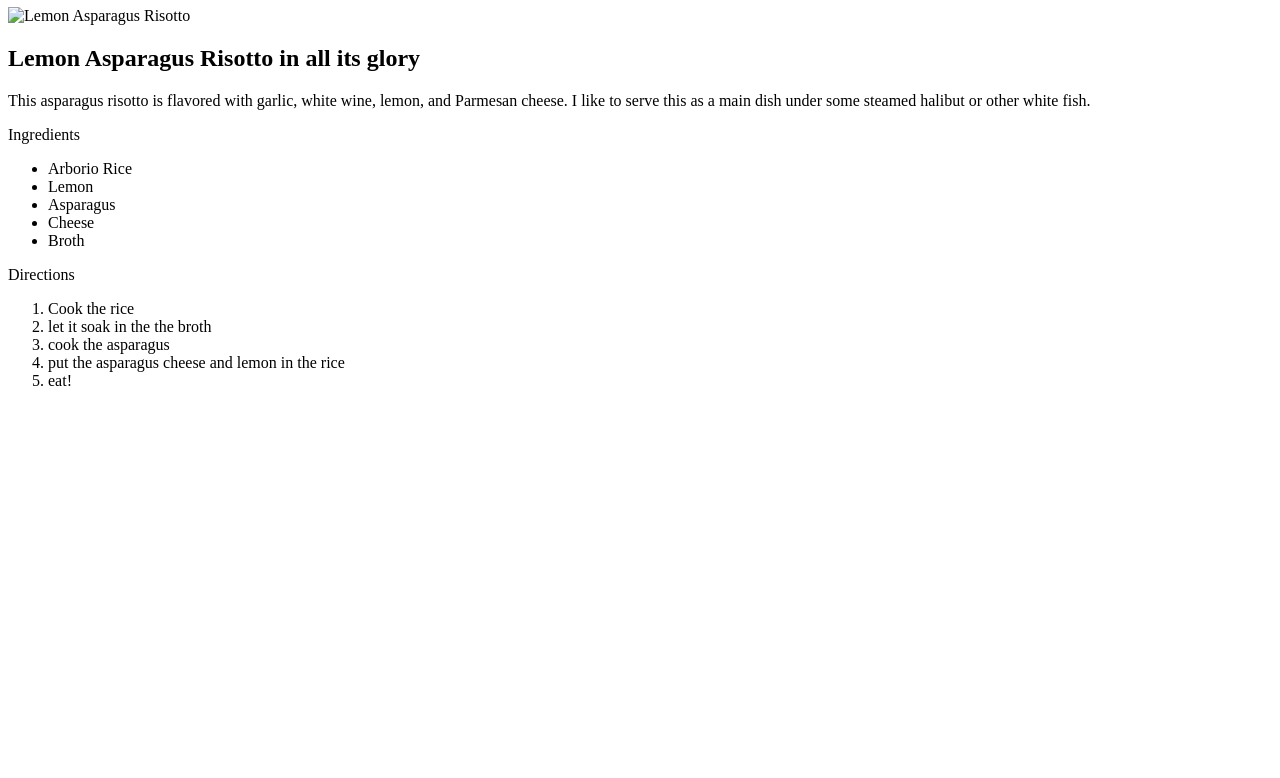
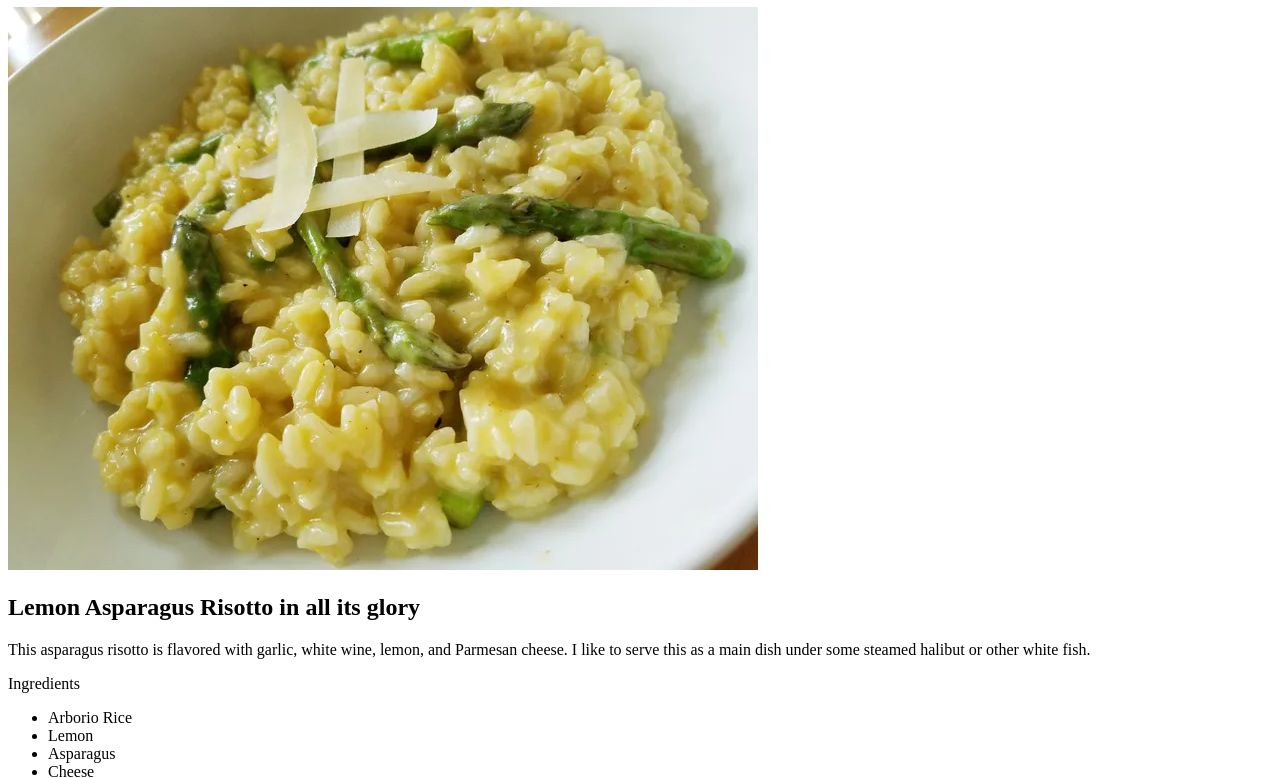
Before and after one commit to achapin078/odin-recipes, a plain HTML site: page recipes/risotto.html in a window 1280 px wide. Shown: the part 73-851 px from the top of the page. Before the commit the page ends 800 px from the top, so only its background shows below. Drawn offline with Linux system fonts and the light colour scheme.

Commit message:
corrected issue for risotto image

```diff
--- a/recipes/risotto.html
+++ b/recipes/risotto.html
@@ -4,7 +4,7 @@
         <meta charset="utf-8">
         <title> Lemon asparagus risotto </title>
         <h1> Risotto </h1>
-        <img src= "./risotto.webp" alt="Lemon Asparagus Risotto">
+        <img src= "./images/risotto.webp" alt="Lemon Asparagus Risotto">
         <h2>Lemon Asparagus Risotto in all its glory</h2>
         <p>
             This asparagus risotto is flavored with garlic, white wine, lemon, and Parmesan cheese.
```
